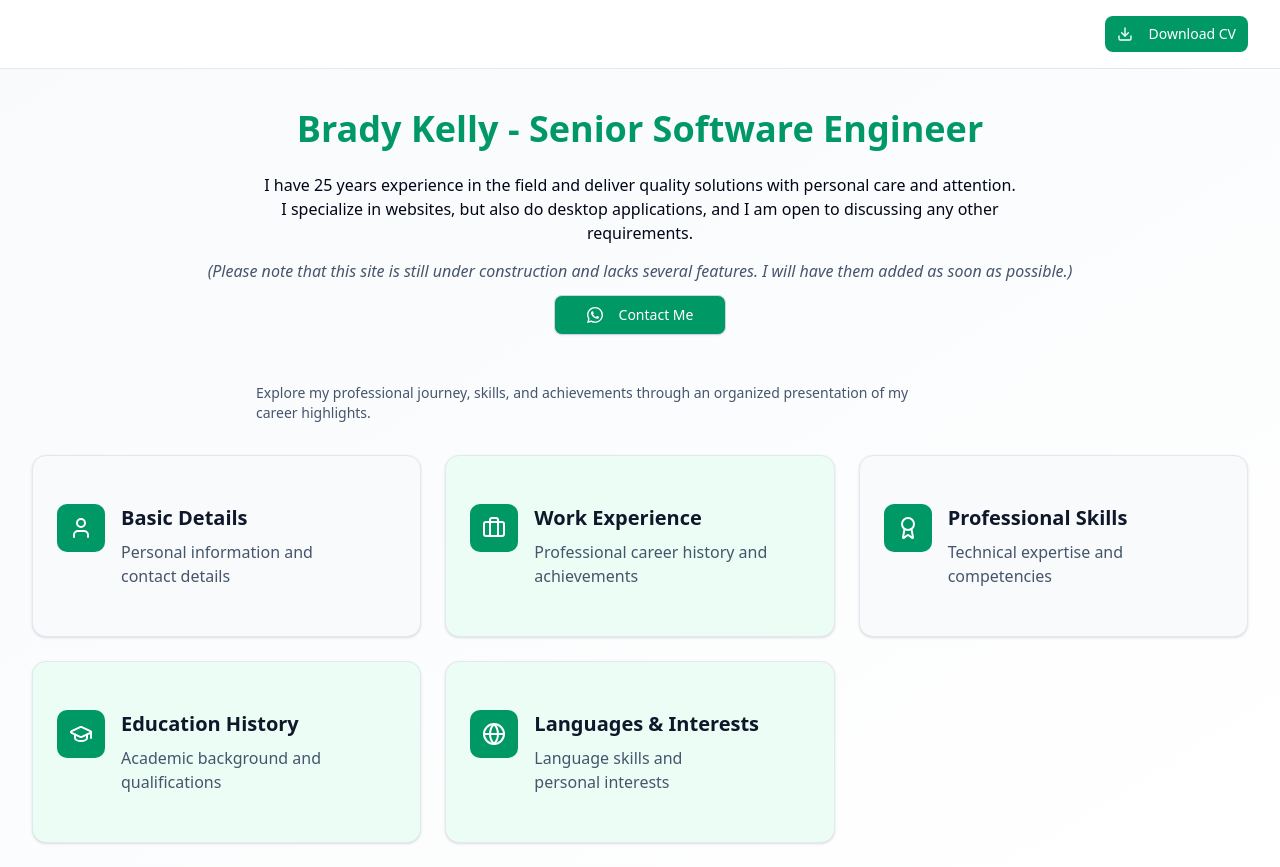
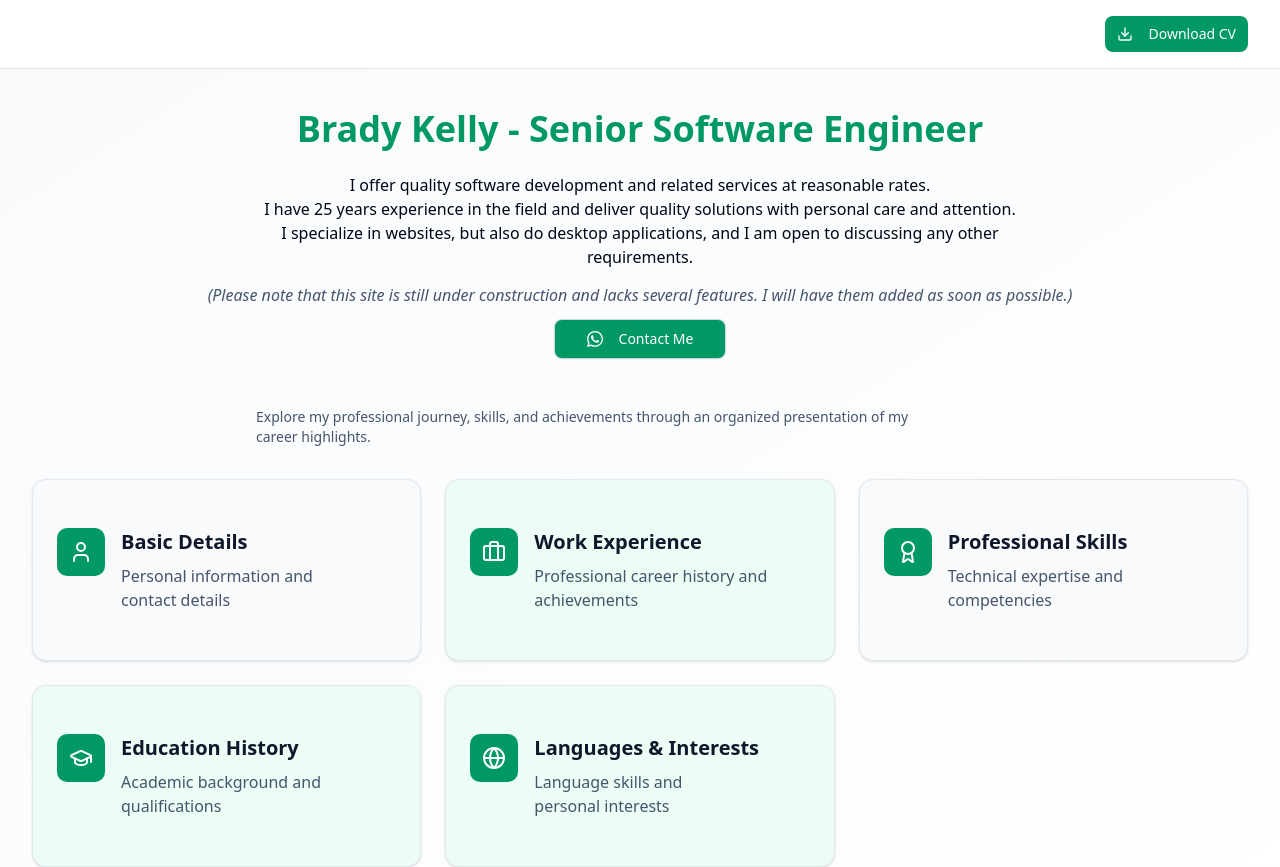
Before and after one commit to brady-kelly/portfolio-temp, a Next.js app: page / in a window 1280 px wide. Shown: the top 867 px of the page. Built offline with nearby package versions, Linux system fonts and the light colour scheme.

Commit message:
Fixed page

```diff
--- a/app/page.tsx
+++ b/app/page.tsx
@@ -15,6 +15,7 @@ export default function HomePage() {
               Brady Kelly - Senior Software Engineer
             </h1>
             <div className="w-3xl mx-auto mb-3.5">
+              <p>I offer quality software development and related services at reasonable rates.</p>
               <p>I have 25 years experience in the field and deliver quality solutions with personal care and attention.</p>
               <p>I specialize in websites, but also do desktop applications, and I am open to discussing any other requirements.</p>
             </div>
```
